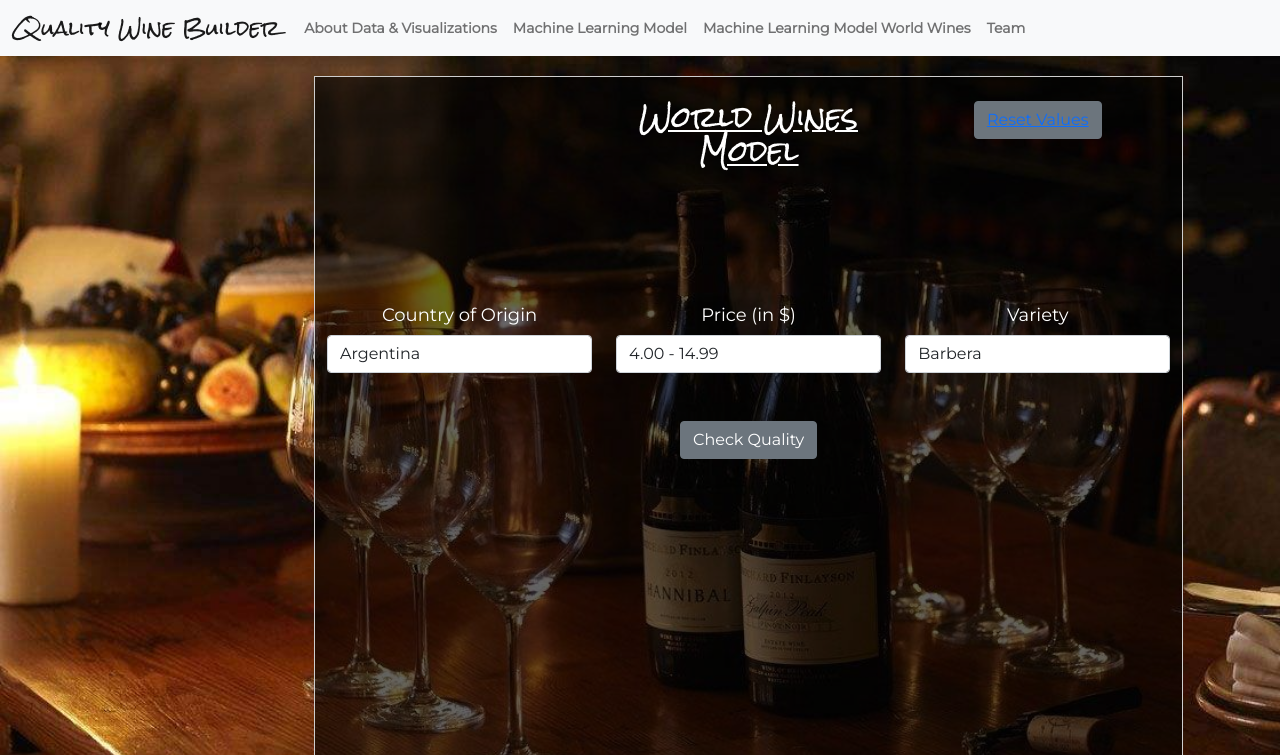
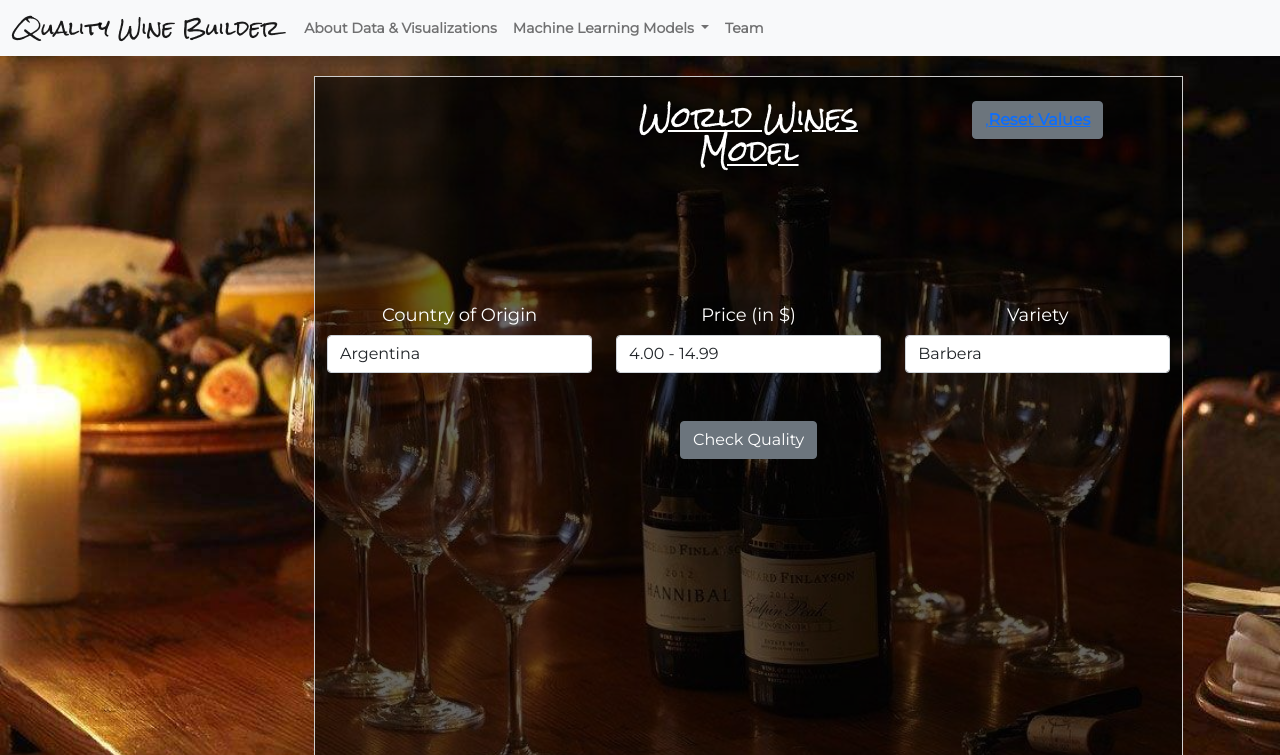
Before and after one commit to Mbutler22/Wine-Physiochemical-Analysis, a Flask app: page /machine_learning_worldwines.html in a window 1280 px wide. Shown: the top 755 px of the page. Run offline with Flask 2, Linux system fonts and the light colour scheme; some libraries are stand-ins or nearby versions; some web fonts are replaced.

Commit message:
improving dropdown for ML models, minor change in team page, adding description for world wines model

```diff
--- a/templates/machine_learning_worldwines.html
+++ b/templates/machine_learning_worldwines.html
@@ -30,12 +30,16 @@
                     <li class="nav-item">
                         <a class="nav-link" href="/visualizations.html">About Data & Visualizations</a>
                     </li>
-                    <li class="nav-item">
-                        <a class="nav-link" href="/machine_learning.html">Machine Learning Model</a>
+                    <li class="nav-item dropdown">
+                        <a class="nav-link dropdown-toggle" href="#" id="navbarDropdownMenuLink" role="button" data-bs-toggle="dropdown" aria-expanded="false">
+                            Machine Learning Models
+                        </a>
+                        <ul class="dropdown-menu" aria-labelledby="navbarDropdownMenuLink">
+                            <li><a class="dropdown-item" href="/machine_learning.html">Red & White Wines</a></li>
+
+                            <li><a class="dropdown-item" href="/machine_learning_worldwines.html">World Wines</a></li>
+                       </ul>
                     </li>
-                    <li class="nav-item">
-                        <a class="nav-link" href="/machine_learning_worldwines.html">Machine Learning Model World Wines</a>
-                    </li
 
                     <li class="nav-item">
                         <a class="nav-link" href="/team.html">Team</a>
@@ -65,20 +69,17 @@
                                     aria-controls="collapseDesc" class="text-white">
                                     World Wines Model</a></h3>
                         </div>
-                        <div class="col-sm-4 justify-content-right align-items-right text-right text-white"><button href="/reset1.html" class="btn btn-secondary btn-md"><a href="/reset1.html">Reset Values</a></button></div>
+                        <div class="col-sm-4 justify-content-right align-items-right text-right text-white"><button href="/reset1.html" class="btn btn-secondary btn-md"><a href="/reset1.html">,<b>Reset Values</b></a></button></div>
 
                     </div>
                     <br>
                     <h4>
                         <div class="collapse" id="collapseDesc">
                             <div class="card card-body" style="background-color: rgba(0,0,0,.6); text-align: left">
-                                There are two datasets related to the red and white variants used in two separate models.
-                                How to set the values:
-                                <h6>Volatile Acidity:</h6> are high acetic acid in wine which leads to an unpleasant vinegar taste.
-                                Higher levels indicating wine spoilage.
-                                <br>
-                                <h6>Total Sulfur Dioxide (SO2):</h6> is the amount of free & bound forms of SO2. Legal limit in US is 350 mg/l. SO2 is required to make high-quality wines that can stand the test of time.
-                                Sweeter wines usally get a little bit more for extra protection.
+                                For our World Wines Model we used data about 84,881 wines, with selected data for the country,
+                                price, and variety of the wines.
+                                The price range varies from $4.00 - $3,300.00.
+                                Available data are from seven countries with information about 33 varieties of the wines.
                                 <br>
 
                             </div>
@@ -101,7 +102,7 @@
                                 <h4> Country of Origin </h4>
                             </label>
                             <select class="custom-select form-control" id="country" name="country">
-                                <!-- <option selected>Select Country</option> -->
+                                <!--<option selected>Select </option>-->
                                 <option value="1">Argentina</option>
                                 <option value="2">Australia</option>
                                 <option value="3">Canada</option>
```
Also changed, not shown: templates/index.html (+9 -5 lines), templates/machine_learning.html (+2 -7 lines), templates/team.html (+10 -6 lines), templates/visualizations.html (+10 -6 lines), README.md, static/img/dasa.jpg.
